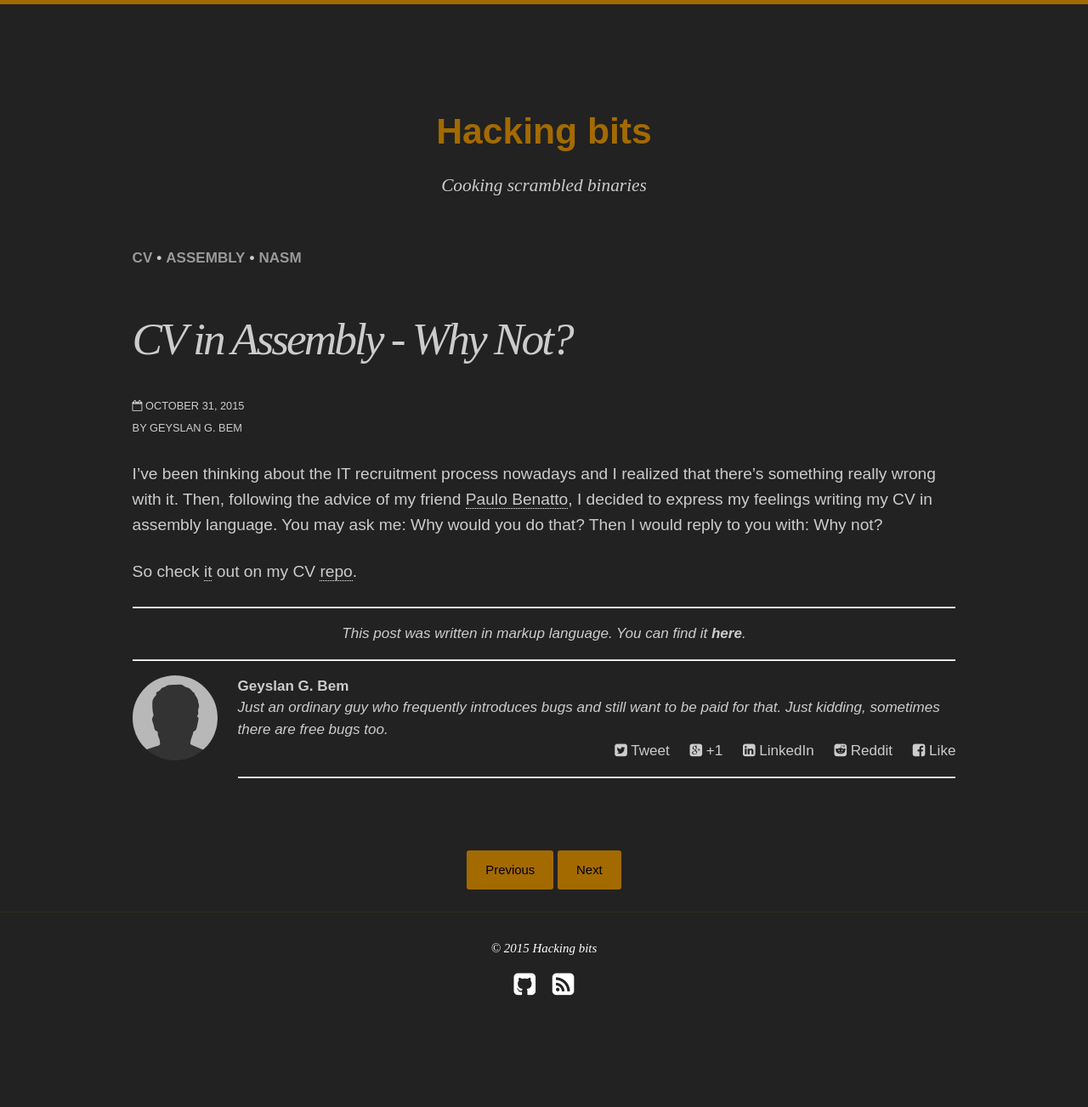
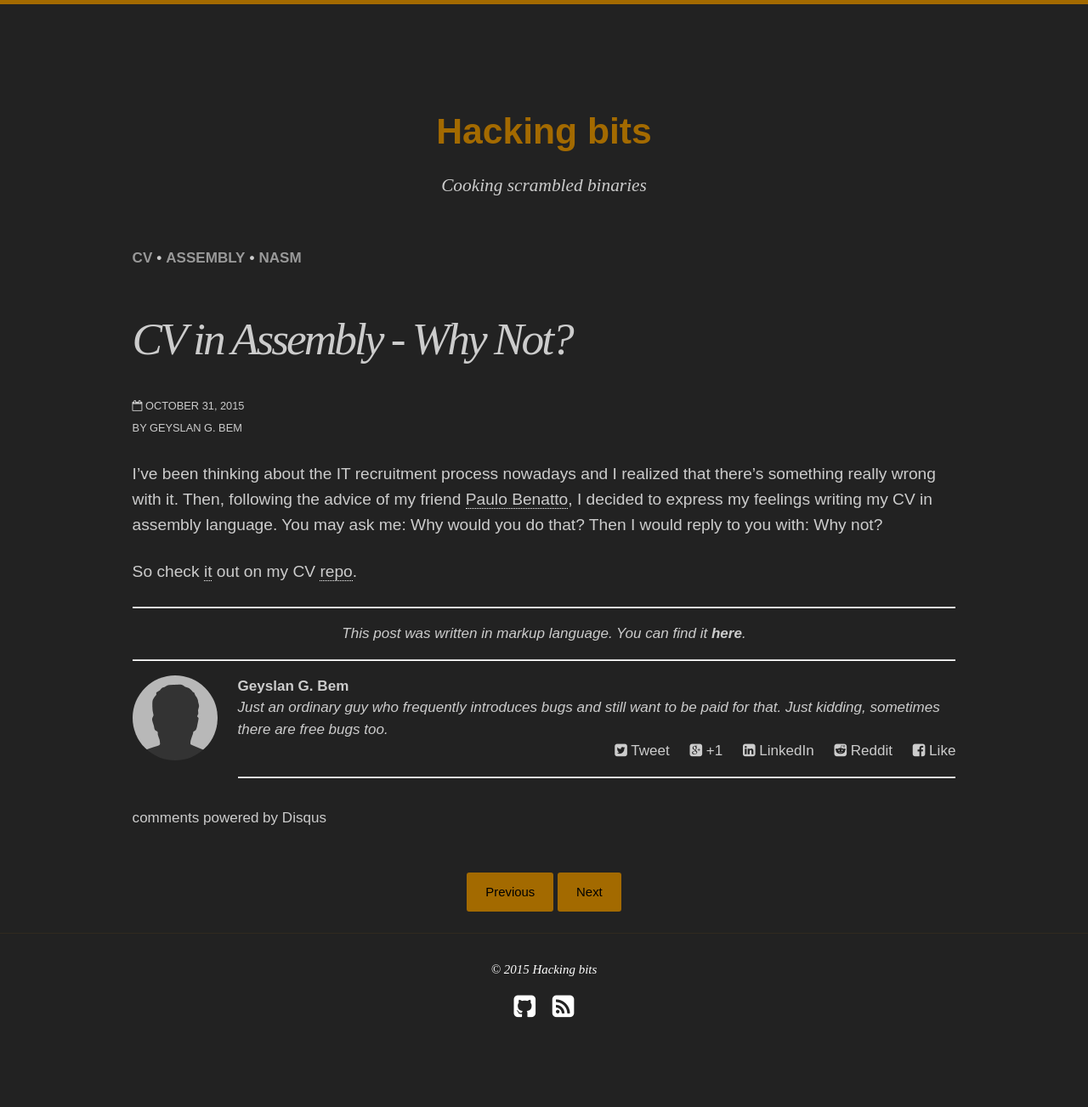
Before and after one commit to hackingbits/hackingbits.github.io, a Jekyll site: the page built from _posts/blog/2015-10-31-cv-in-assembly-why-not.md, in a window 1280 px wide. Shown: the whole page at 85% size. Built offline with Jekyll 4.4.1, drawn with Linux system fonts in a browser that asks for light colours; nearby versions of some CDN libraries; comment, search, counter and statistics services are not loaded; before the commit the page ends 1278 px from its top, so only the background shows below that; some of the changed lines change nothing that is shown.

Commit message:
disqus-comments reverted

```diff
--- a/_includes/disqus-comments.html
+++ b/_includes/disqus-comments.html
@@ -1,23 +1,23 @@
 {% if site.owner.disqus-shortname %}
-<div id="disqus_thread"></div>
-<script>
-    /**
-     *  RECOMMENDED CONFIGURATION VARIABLES: EDIT AND UNCOMMENT THE SECTION BELOW TO INSERT DYNAMIC VALUES FROM YOUR PLATFORM OR CMS.
-     *  LEARN WHY DEFINING THESE VARIABLES IS IMPORTANT: https://disqus.com/admin/universalcode/#configuration-variables
-     */
-    var disqus_config = function () {
-        {% capture canonical %}{{ site.url }}{% if site.permalink contains '.html' %}{{ page.url }}{% else %}{{ page.url | remove:'index.html' | strip_slash }}{% endif %}{% endcapture %}
-        this.page.url = '{{ canonical }}';  // Replace PAGE_URL with your page's canonical URL variable
-        //this.page.identifier = '{{ page.id }}'; // Replace PAGE_IDENTIFIER with your page's unique identifier variable
-    };
-    (function() {  // DON'T EDIT BELOW THIS LINE
-        var d = document, s = d.createElement('script');
+<script type="text/javascript">
+    /* * * CONFIGURATION VARIABLES: EDIT BEFORE PASTING INTO YOUR WEBPAGE * * */
+    var disqus_shortname = '{{ site.owner.disqus-shortname }}'; // required: replace example with your forum shortname
 
-        s.src = '//{{site.owner.disqus-shortname}}.disqus.com/embed.js';
+    /* * * DON'T EDIT BELOW THIS LINE * * */
+    (function() {
+        var dsq = document.createElement('script'); dsq.type = 'text/javascript'; dsq.async = true;
+        dsq.src = 'https://' + disqus_shortname + '.disqus.com/embed.js';
+        (document.getElementsByTagName('head')[0] || document.getElementsByTagName('body')[0]).appendChild(dsq);
+    })();
 
-        s.setAttribute('data-timestamp', +new Date());
-        (d.head || d.body).appendChild(s);
-    })();
+    /* * * DON'T EDIT BELOW THIS LINE * * */
+    (function () {
+        var s = document.createElement('script'); s.async = true;
+        s.type = 'text/javascript';
+        s.src = 'https://' + disqus_shortname + '.disqus.com/count.js';
+        (document.getElementsByTagName('HEAD')[0] || document.getElementsByTagName('BODY')[0]).appendChild(s);
+    }());
 </script>
-<noscript>Please enable JavaScript to view the <a href="https://disqus.com/?ref_noscript" rel="nofollow">comments powered by Disqus.</a></noscript>
+<noscript>Please enable JavaScript to view the <a href="https://disqus.com/?ref_noscript">comments powered by Disqus.</a></noscript>
+<a href="https://disqus.com" class="dsq-brlink">comments powered by <span class="logo-disqus">Disqus</span></a>
 {% endif %}
```
